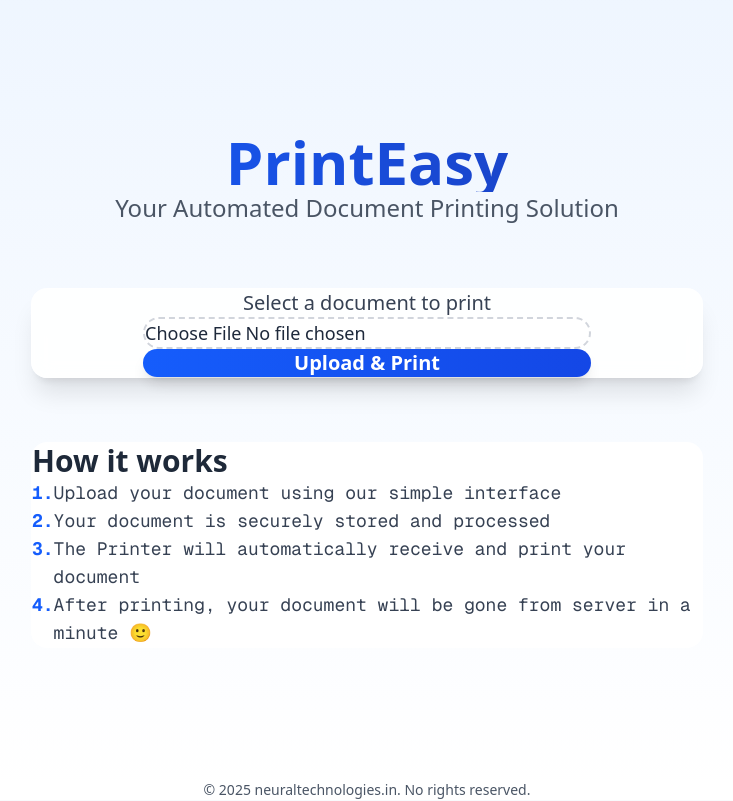
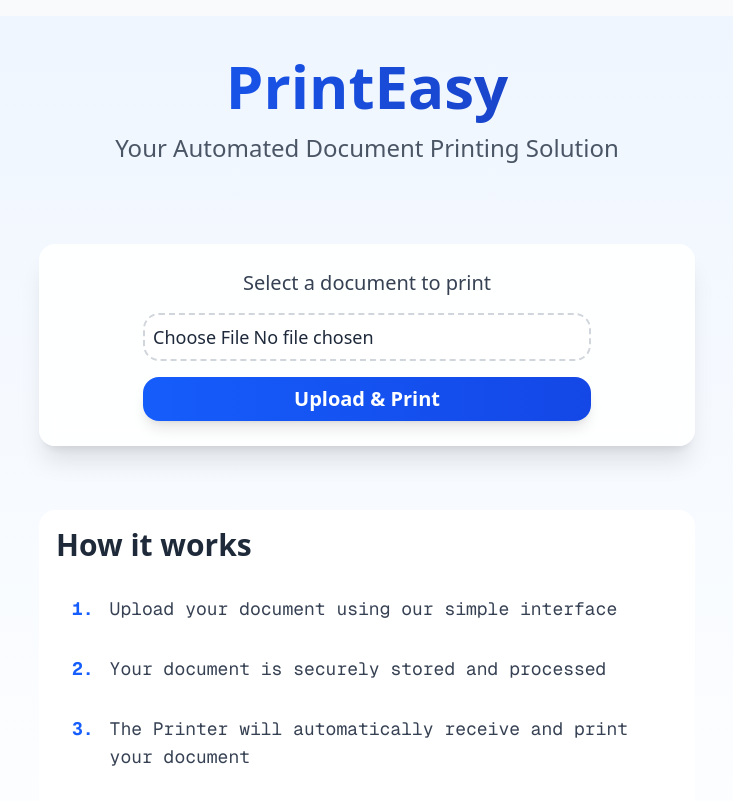
Before and after one commit to VivekjeetPatel/printeasy-v3-web, a Next.js app: page / in a window 1280 px wide. Shown: the top 801 px of the page, without its empty margins (273-1006 px from the left). Built offline with nearby package versions, Linux system fonts and the light colour scheme.

Commit message:
*padding 8px

```diff
--- a/src/app/globals.css
+++ b/src/app/globals.css
@@ -19,7 +19,7 @@
 * {
   box-sizing: border-box;
   margin: 0;
-  padding: 0;
+  padding: 8px;
 }
 
 html {
--- a/src/app/page.tsx
+++ b/src/app/page.tsx
@@ -56,7 +56,7 @@ export default function Home() {
       <main className="flex-1 flex items-center justify-center px-4 sm:px-6 lg:px-8 py-16 sm:py-24 lg:py-32">
         <div className="w-full max-w-2xl mx-auto flex flex-col gap-16">
           <div className="text-center mb-16 space-y-6">
-            <h1 className="text-4xl sm:text-5xl lg:text-6xl font-bold bg-clip-text text-transparent bg-gradient-to-r from-blue-600 to-blue-800">
+            <h1 className="text-4xl sm:text-5xl lg:text-6xl font-bold bg-clip-text text-transparent bg-gradient-to-r from-blue-600 to-blue-800 ">
               PrintEasy
             </h1>
             <p className="text-xl sm:text-2xl text-gray-600 max-w-2xl mx-auto">
```
